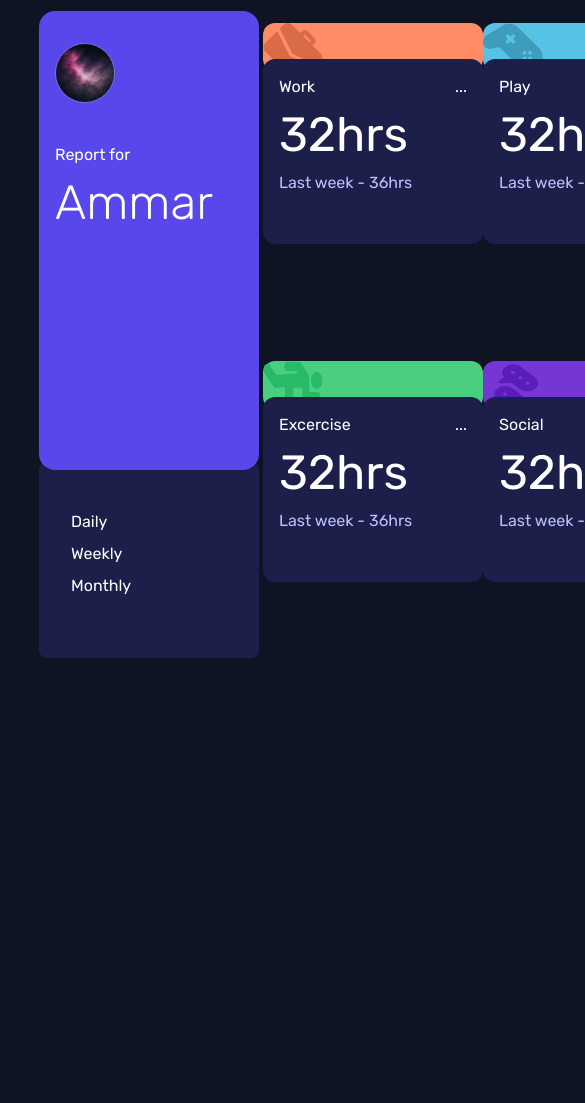
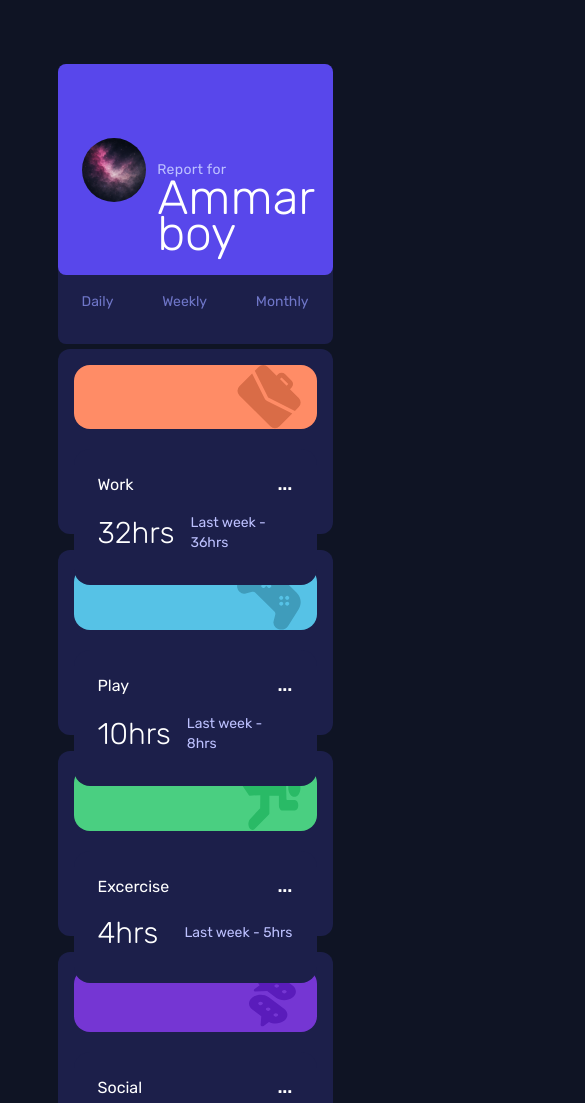
Before and after one commit to ammarr80/timetracker, a plain HTML site: page index.html in a window 390 px wide. Shown: the top 1103 px of the page, 585 px wide, since content can reach past the window. Before the commit the page ends 844 px from the top, so only its background shows below. Drawn offline with nearby package versions, Linux system fonts and the light colour scheme.

Commit message:
mobile-friendly
Added a mobile-view for the dashboard on 30/10/2025.

```diff
--- a/index.html
+++ b/index.html
@@ -3,143 +3,179 @@
 <head>
   <meta charset="UTF-8">
   <meta name="viewport" content="width=device-width, initial-scale=1.0">
+  <!-- Fonts -->
+  <link href="https://fonts.googleapis.com/css2?family=Rubik:wght@300;400;500;600;700&display=swap" rel="stylesheet">
+
+  <script src="https://cdn.tailwindcss.com"></script>
+  <script src="dashboard.js" defer></script>
   <link rel="stylesheet" href="dashboard.css">
-  <script src="dashboard.js" defer></script>
-  <script src="https://cdn.tailwindcss.com"></script>
-  <title>something</title>
+  <title>Document</title>
+
+<style>
+  :root {
+    /* Primary */
+    --main: hsl(246, 80%, 60%);
+    --work: hsl(15, 100%, 70%);
+    --play: hsl(195, 74%, 62%);
+    --study: hsl(348, 100%, 68%);
+    --excercise: hsl(145, 58%, 55%);
+    --social: hsl(264, 64%, 52%);
+    --self: hsl(43, 84%, 65%);
+
+    /* Neutral */
+    --dark:  hsl(226, 43%, 10%);
+    --default: hsl(235, 46%, 20%);
+    --mainNeutral: hsl(235, 45%, 61%);
+    --light: hsl(236, 100%, 87%);
+  }
+
+  body {
+    background: var(--dark);
+    font-family: "Rubik", sans-serif;
+    color: white;
+  }
+
+  /* Custom utility classes */
+  .bg-main { background-color: var(--main); }
+  .bg-work { background-color: var(--work); }
+  .bg-play { background-color: var(--play); }
+  .bg-study { background-color: var(--study); }
+  .bg-excercise { background-color: var(--excercise); }
+  .bg-social { background-color: var(--social); }
+  .bg-self { background-color: var(--self); }
+
+  .text-mainNeutral { color: var(--main); }
+  .text-work { color: var(--work); }
+  .text-play { color: var(--play); }
+  .text-study { color: var(--study); }
+  .text-excercise { color: var(--excercise); }
+  .text-social { color: var(--social); }
+  .text-self { color: var(--self); }
+
+  .bg-dark { background-color: var(--dark); }
+  .bg-default { background-color: var(--default); }
+  .bg-mainNeutral { background-color: var(--mainNeutral); }
+  .bg-light { background-color: var(--light); }
+
+  .text-dark { color: var(--dark); }
+  .text-default { color: var(--default); }
+  .text-mainNeutral { color: var(--mainNeutral); }
+  .text-light { color: var(--light); }
+</style>
 </head>
-  <!-- Feel free to remove these styles or customise in your own stylesheet 👍 -->
-  <style>
-    .attribution { font-size: 11px; text-align: center; }
-    .attribution a { color: hsl(228, 45%, 44%); }
-  </style>
 <body>
 
-  <div id="mainContainer" class="flex justify-center items-center mt-[4%]">
-    <div id="mainParent">
-      <div id="rightContainer" class="">
-        <div id="info" class="cards">
-        <img id="img" src="example.webp" alt="photo">
-          <div id="report">
-            <p id="reporttext">Report for</p>
-            <p id="name">Ammar</p>
+    <main class="min-h-screen px-4 py-16 md:w-[100%] md:mx-auto">
+    <div id="parentContainer" class="min-w-[90%] min-h-screen md:m-0 flex md:min-w-[100%] flex-col gap-8 md:gap-4 md:border-2 md:border-red-500 md:grid md:min-h-[90dvh] md:grid-cols-[1fr_2fr] md:min-w-7xl lg:grid lg:grid-cols-[1fr_2fr] ">
+      <div id="infoContainer" class="max-w-[286px]  mx-auto md: md:border-red-900 md:min-h-[166dvh] lg:min-h-[80dvh] min-w-[275px] md:min-w-[240px] lg:justify-start">
+        <div id="upperArea" class="bg-main min-h-[25dvh] rounded-lg px-6 grid grid-cols-[1fr_2fr] items-center z-40 sticky md:py-20 md:px-2 md:flex md:flex-col md:gap-8 md:px-8 md:items-start md:max-w-[5xl] md:gap-0 lg:px-8 lg:w-full">
+          <div id="photo">
+            <img src="example.webp" alt="profile_picture" class="w-16 h-16 rounded-full z-20">
+          </div>
+          <div id="text z-10 m-[-10px]">
+            <p id="label" class="text-light tracking-wide text-sm">Report for</p>
+            <p id="name" class="text-white font-thin text-3xl sm:max-w-[205px] max-w-[120px]">Ammar boy</p>
           </div>
         </div>
-        <div id="links" class="cards">
-          <div id="atagContainer">
-            <a href="">Daily</a>
-            <a href="">Weekly</a>
-            <a href="">Monthly</a>
+          <nav id="lowerArea" class="flex justify-between bg-default min-h-[10dvh] pt-6 py-4 rounded-lg px-6 m-[-15px] w-[100%] mx-auto z-10 max-w-[286px] md:flex-col">
+            <a href="#" class="text-sm text-mainNeutral hover:text-white py-2">Daily</a>
+            <a href="#" class="text-sm text-mainNeutral hover:text-white py-2">Weekly</a>
+            <a href="#" class="text-sm text-mainNeutral hover:text-white py-2">Monthly</a>
+          </nav>
+      </div>
+      <div id="cardsContainer" class="flex flex-col gap-4 md:grid md:grid-cols-2 md:gap-8">
+        <div class="cards max-w-[286px] mx-auto md:border-red-900 lg:min-h-[80dvh] min-w-[275px] md:min-w-[180px]" id="card_1">
+          <div class="cardsSVGs bg-work h-full w-full rounded-2xl justify-end flex px-4  md:max-h-[12dvh]">
+            <img src="./images/icon-work.svg" alt="social_icon" class="w-16 h-16 rounded-2xl z-5 sticky">
           </div>
-        </div>
-      </div>
-
-      <div id="leftContainer">
-        <div id="card2">
-          <div class="cardsimg" id="card2img">
-            <img src="./images/icon-work.svg" alt="">
-          </div>
-          <div class="cards">
-            <div>
-              <div id="label1" class="labels">
-                <p>Work</p>
-                <p class="">...</p>
-              </div>
-              <div id="time1" class="times">
-                <p class="timings">32hrs</p>
-                <p class="recentTime">Last week - 36hrs</p>
-              </div>
+          <div class="data bg-default pt-6 px-6 pb-8 md:px-4 rounded-2xl z-10 sticky mt-[-20px]">
+            <div class="label flex justify-between items-center">
+              <p class="mb-4">Work</p>
+              <p class="mb-4 font-bold tracking-wide">...</p>
+            </div>
+            <div class="time flex justify-between items-center md:flex gap-4">
+              <p class="text-3xl font-thin md:text-2xl">32hrs</p>
+              <p class="text-light text-sm md:text-[12px]">Last week - 36hrs</p>
             </div>
           </div>
         </div>
-        <div id="card3">
-          <div class="cardsimg" id="card3img">
-            <img src="./images/icon-play.svg" alt="">
+        <div class="cards max-w-[286px] mx-auto md:border-red-900 lg:min-h-[80dvh] min-w-[275px] md:min-w-[180px]" id="card_2">
+          <div class="cardsSVGs bg-play h-full w-full rounded-2xl justify-end flex px-4  md:max-h-[12dvh]">
+            <img src="./images/icon-play.svg" alt="social_icon" class="w-16 h-16 rounded-2xl z-5 sticky">
           </div>
-          <div class="cards">
-            <div>
-              <div id="label2" class="labels">
-                <p>Play</p>
-                <p class="">...</p>
-              </div>
-              <div id="time2" class="times">
-                <p class="timings">32hrs</p>
-                <p class="recentTime">Last week - 36hrs</p>
-              </div>
+          <div class="data bg-default pt-6 px-6 pb-8 md:px-4 rounded-2xl z-10 sticky mt-[-20px]">
+            <div class="label flex justify-between items-center">
+              <p class="mb-4">Play</p>
+              <p class="mb-4 font-bold tracking-wide">...</p>
+            </div>
+            <div class="time flex justify-between items-center md:flex gap-4">
+              <p class="text-3xl font-thin md:text-2xl">10hrs</p>
+              <p class="text-light text-sm md:text-[12px]">Last week - 8hrs</p>
             </div>
           </div>
         </div>
-        <div id="card4">
-          <div class="cardsimg" id="card4img">
-            <img src="./images/icon-study.svg" alt="">
+        <div class="cards max-w-[286px] mx-auto md:border-red-900 lg:min-h-[80dvh] min-w-[275px] md:min-w-[180px]" id="card_3">
+          <div class="cardsSVGs bg-excercise h-full w-full rounded-2xl justify-end flex px-4  md:max-h-[12dvh]">
+            <img src="./images/icon-exercise.svg" alt="social_icon" class="w-16 h-16 rounded-2xl z-5 sticky">
           </div>
-          <div class="cards">
-            <div>
-              <div id="label3" class="labels">
-                <p>Study</p>
-                <p class="">...</p>
-              </div>
-              <div id="time3" class="times">
-                <p class="timings">32hrs</p>
-                <p class="recentTime">Last week - 36hrs</p>
-              </div>
+          <div class="data bg-default pt-6 px-6 pb-8 md:px-4 rounded-2xl z-10 sticky mt-[-20px]">
+            <div class="label flex justify-between items-center">
+              <p class="mb-4">Excercise</p>
+              <p class="mb-4 font-bold tracking-wide">...</p>
+            </div>
+            <div class="time flex justify-between items-center md:flex gap-4">
+              <p class="text-3xl font-thin md:text-2xl">4hrs</p>
+              <p class="text-light text-sm md:text-[12px]">Last week - 5hrs</p>
             </div>
           </div>
         </div>
-        <div id="card5">
-          <div class="cardsimg" id="card5img">
-            <img src="./images/icon-exercise.svg" alt="">
+        <div class="cards max-w-[286px] mx-auto md:border-red-900 lg:min-h-[80dvh] min-w-[275px] md:min-w-[180px]" id="card_4">
+          <div class="cardsSVGs bg-social h-full w-full rounded-2xl justify-end flex px-4  md:max-h-[12dvh]">
+            <img src="./images/icon-social.svg" alt="social_icon" class="w-16 h-16 rounded-2xl z-5 sticky">
           </div>
-          <div class="cards">
-            <div>
-              <div id="label4" class="labels">
-                <p>Excercise</p>
-                <p class="">...</p>
-              </div>
-              <div id="time4" class="times">
-                <p class="timings">32hrs</p>
-                <p class="recentTime">Last week - 36hrs</p>
-              </div>
+          <div class="data bg-default pt-6 px-6 pb-8 md:px-4 rounded-2xl z-10 sticky mt-[-20px]">
+            <div class="label flex justify-between items-center">
+              <p class="mb-4">Social</p>
+              <p class="mb-4 font-bold tracking-wide">...</p>
+            </div>
+            <div class="time flex justify-between items-center md:flex gap-4">
+              <p class="text-3xl font-thin md:text-2xl">5hrs</p>
+              <p class="text-light text-sm md:text-[12px]">Last week - 10hrs</p>
             </div>
           </div>
         </div>
-        <div id="card6">
-          <div class="cardsimg" id="card6img">
-            <img src="./images/icon-social.svg" alt="">
+        <div class="cards max-w-[286px] mx-auto md:border-red-900 lg:min-h-[80dvh] min-w-[275px] md:min-w-[180px]" id="card_5">
+          <div class="cardsSVGs bg-study h-full w-full rounded-2xl justify-end flex px-4  md:max-h-[12dvh]">
+            <img src="./images/icon-study.svg" alt="social_icon" class="w-16 h-16 rounded-2xl z-5 sticky">
           </div>
-          <div class="cards">
-            <div>
-              <div id="label5" class="labels">
-                <p>Social</p>
-                <p class="">...</p>
-              </div>
-              <div id="time5" class="times">
-                <p class="timings">32hrs</p>
-                <p class="recentTime">Last week - 36hrs</p>
-              </div>
+          <div class="data bg-default pt-6 px-6 pb-8 md:px-4 rounded-2xl z-10 sticky mt-[-20px]">
+            <div class="label flex justify-between items-center">
+              <p class="mb-4">Study</p>
+              <p class="mb-4 font-bold tracking-wide">...</p>
+            </div>
+            <div class="time flex justify-between items-center md:flex gap-4">
+              <p class="text-3xl font-thin md:text-2xl">0hrs</p>
+              <p class="text-light text-sm md:text-[12px]">Last week - 0hrs</p>
             </div>
           </div>
         </div>
-        <div id="card7">
-          <div class="cardsimg" id="card7img">
-            <img src="./images/icon-self-care.svg" alt="">
+        <div class="cards max-w-[286px] mx-auto md:border-red-900 lg:min-h-[80dvh] min-w-[275px] md:min-w-[180px]" id="card_6">
+          <div class="cardsSVGs bg-self h-full w-full rounded-2xl justify-end flex px-4  md:max-h-[12dvh]">
+            <img src="./images/icon-self-care.svg" alt="social_icon" class="w-16 h-16 rounded-2xl z-5 sticky">
           </div>
-          <div class="cards">
-            <div>
-              <img src="./../../" alt="">
-              <div id="label6" class="labels">
-                <p>Self care</p>
-                <p class="">...</p>
-              </div>
-              <div id="6" class="times">
-                <p class="timings">32hrs</p>
-                <p class="recentTime">Last week - 36hrs</p>
-              </div>
+          <div class="data bg-default pt-6 px-6 pb-8 md:px-4 rounded-2xl z-10 sticky mt-[-20px]">
+            <div class="label flex justify-between items-center">
+              <p class="mb-4">Self care</p>
+              <p class="mb-4 font-bold tracking-wide">...</p>
+            </div>
+            <div class="time flex justify-between items-center md:flex gap-4">
+              <p class="text-3xl font-thin md:text-2xl">2hrs</p>
+              <p class="text-light text-sm md:text-[12px]">Last week - 2hrs</p>
             </div>
           </div>
         </div>
       </div>
     </div>
-  </div>
+  </main>
 </body>
 </html>
```
